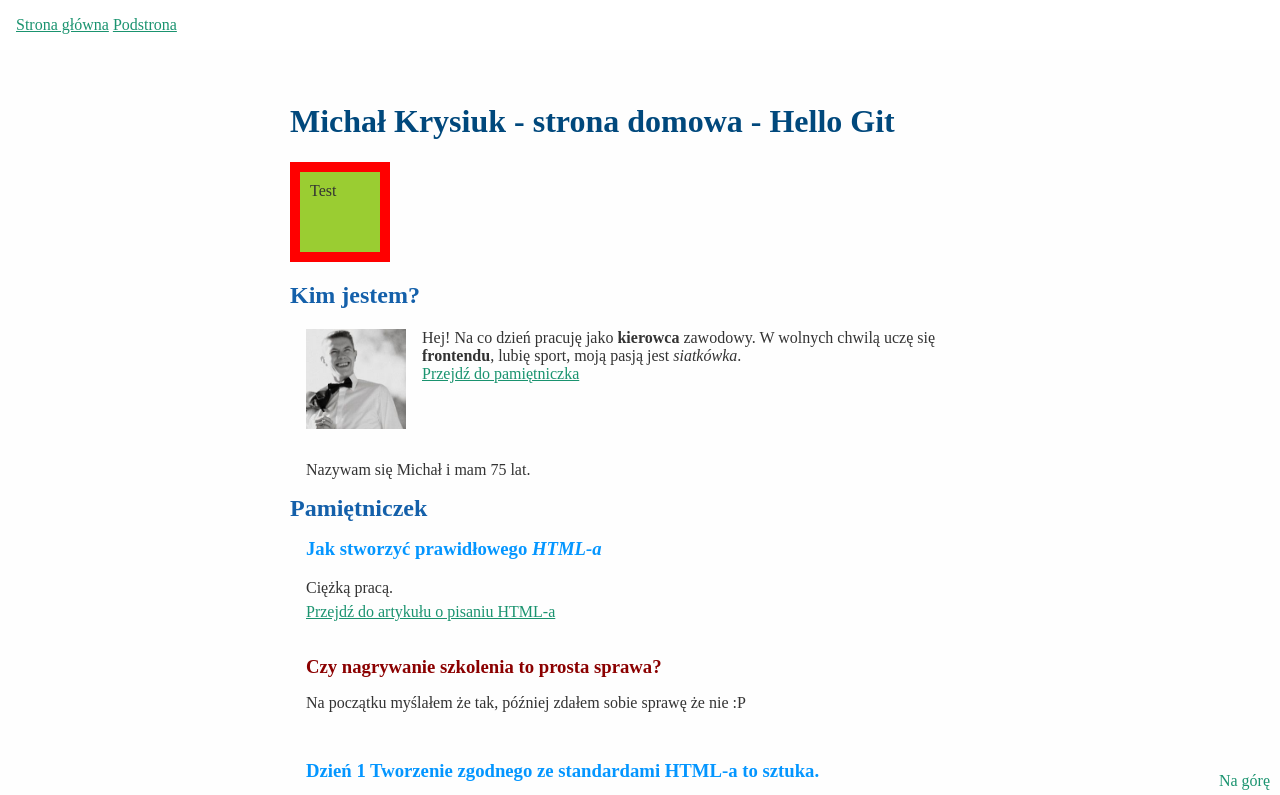
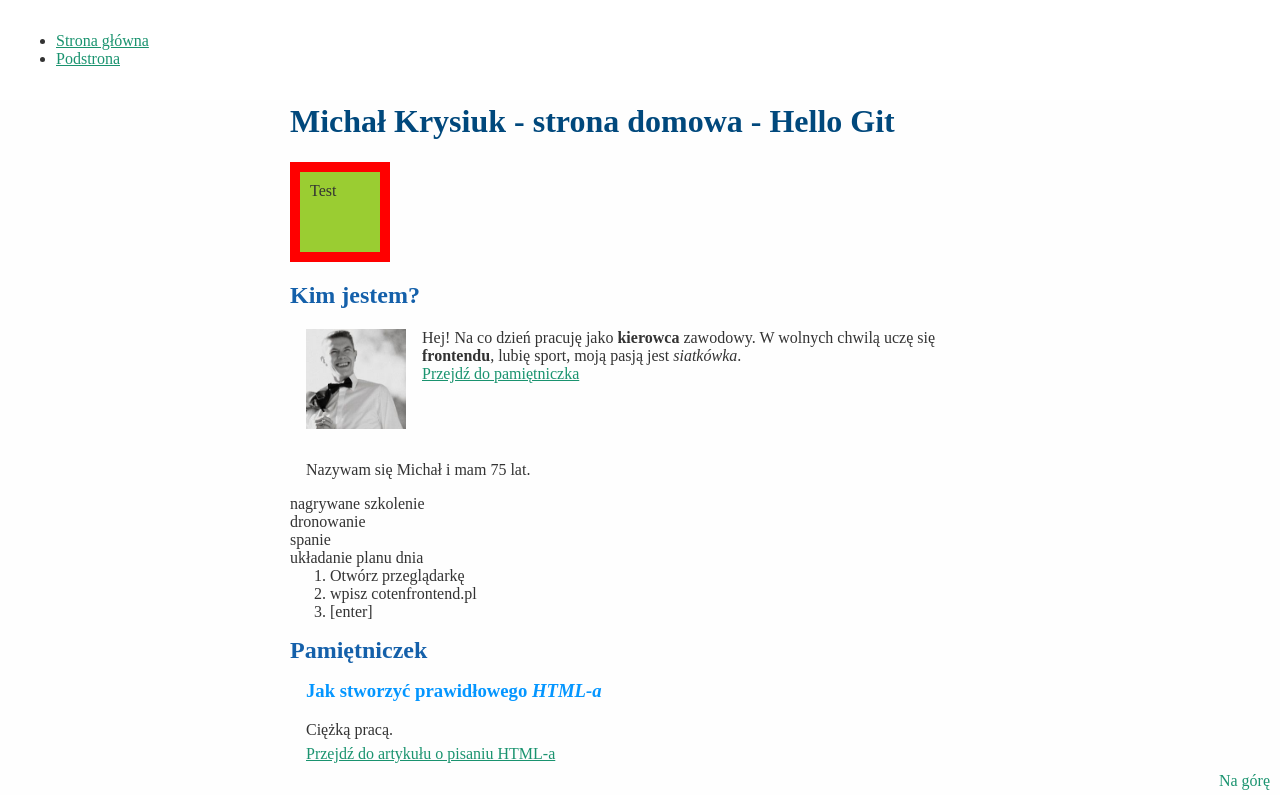
Before and after one commit to Michal-Krysiuk/homepage, a plain HTML site: page index.html in a window 1280 px wide. Shown: the top 795 px of the page. Drawn offline with Linux system fonts and the light colour scheme.

Commit message:
feat: navi list

```diff
--- a/index.html
+++ b/index.html
@@ -10,9 +10,17 @@
 </head>
 
 <body>
-	<header class="navigation">
+	<header class="site-header">
+		<nav class="navigation">
+			<ul class="navigation__list">
+				<li class="navigation__item">
 					<a class="navigation__link" href="index.html">Strona główna</a>
+				</li>
+				<li class="navigation__item">
 					<a class="navigation__link" href="podstrona.html">Podstrona</a><br>
+				</li>
+			</ul>
+		</nav>
 	</header>
 	<main id="top" class="main">
 		<header class="header">
@@ -25,13 +33,30 @@
 			<div class="box">Test</div>
 			<h2 class="about__header">Kim jestem?</h2>
 			<p class="about__paragraph">
-					<img src="michal.jpg" alt="Uśmiechnięty Michał" class ="about__picture">Hej! Na co dzień pracuję jako <b>kierowca</b> zawodowy. W wolnych chwilą uczę się
+				<img src="michal.jpg" alt="Uśmiechnięty Michał" class="about__picture">Hej! Na co dzień pracuję jako
+				<b>kierowca</b> zawodowy. W wolnych chwilą uczę się
 				<strong>frontendu</strong>, lubię sport, moją
 				pasją jest <i>siatkówka</i>.
 				<br>
 				<a class="about__link" href="#pamietniczek">Przejdź do pamiętniczka</a>
 			</p>
 			<p class="about__paragraph about__paragraph--js"></p>
+			<section class="hobby">
+				<ul class="hobby__list">
+					<li>nagrywane szkolenie</li>
+					<li>dronowanie</li>
+					<li>spanie</li>
+					<li>układanie planu dnia
+						<ol>
+							<li>Otwórz przeglądarkę</li>
+							<li>wpisz cotenfrontend.pl</li>
+							<li>[enter]</li>
+						</ol>
+					</li>
+				</ul>
+			</section>
+			<section class="plan">
+			</section>
 		</section>
 		<section class="diary" id="pamietniczek">
 			<h2 class="diary__header">Pamiętniczek</h2>
@@ -91,7 +116,8 @@
 				<a class="diary__link" href="pamietniczek/dzien1.html">Dzień I Kanban</a><br>
 				<a class="diary__link" href="pamietniczek/dzien2.html">Dzień II HTML II</a><br>
 				<a class="diary__link" href="pamietniczek/dzien3.html">Dzień III CSS II</a><br>
-				<a class="diary__link" href="pamietniczek/dzien4.html">Dzień IV Jak działa internet i przeglądarka</a><br>
+				<a class="diary__link" href="pamietniczek/dzien4.html">Dzień IV Jak działa internet i
+					przeglądarka</a><br>
 				<a class="diary__link" href="pamietniczek/dzien5.html">Dzień V JavaScript</a><br>
 				<a class="diary__link" href="pamietniczek/dzien6.html">Dzień VI Terminal</a><br>
 				<a class="diary__link" href="pamietniczek/dzien7.html">Dzień VII Prace domowe</a><br>
--- a/style.css
+++ b/style.css
@@ -103,3 +103,11 @@ body {
     position: sticky;
     top: 0;
 }
+.hobby {
+
+}
+
+.hobby__list {
+    list-style: none;
+    padding: 0;
+}
```
Lines whose indentation alone changed are shown as unchanged.
